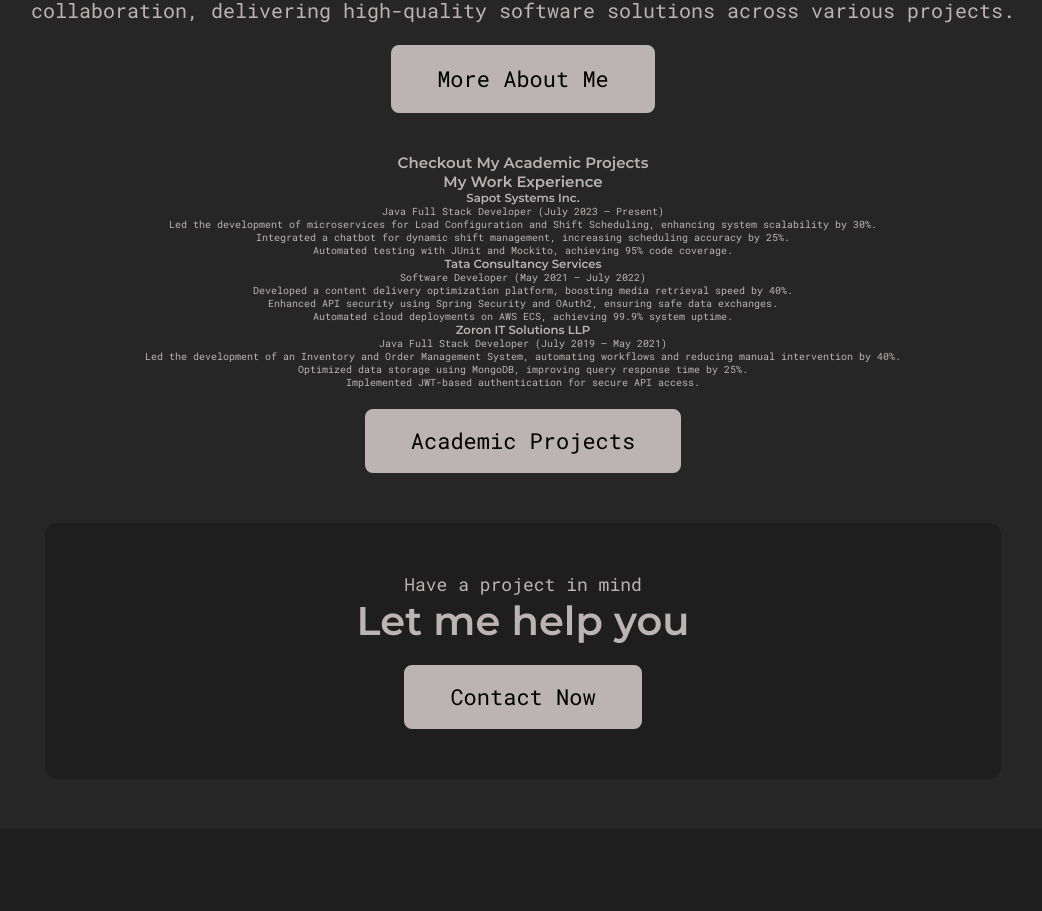
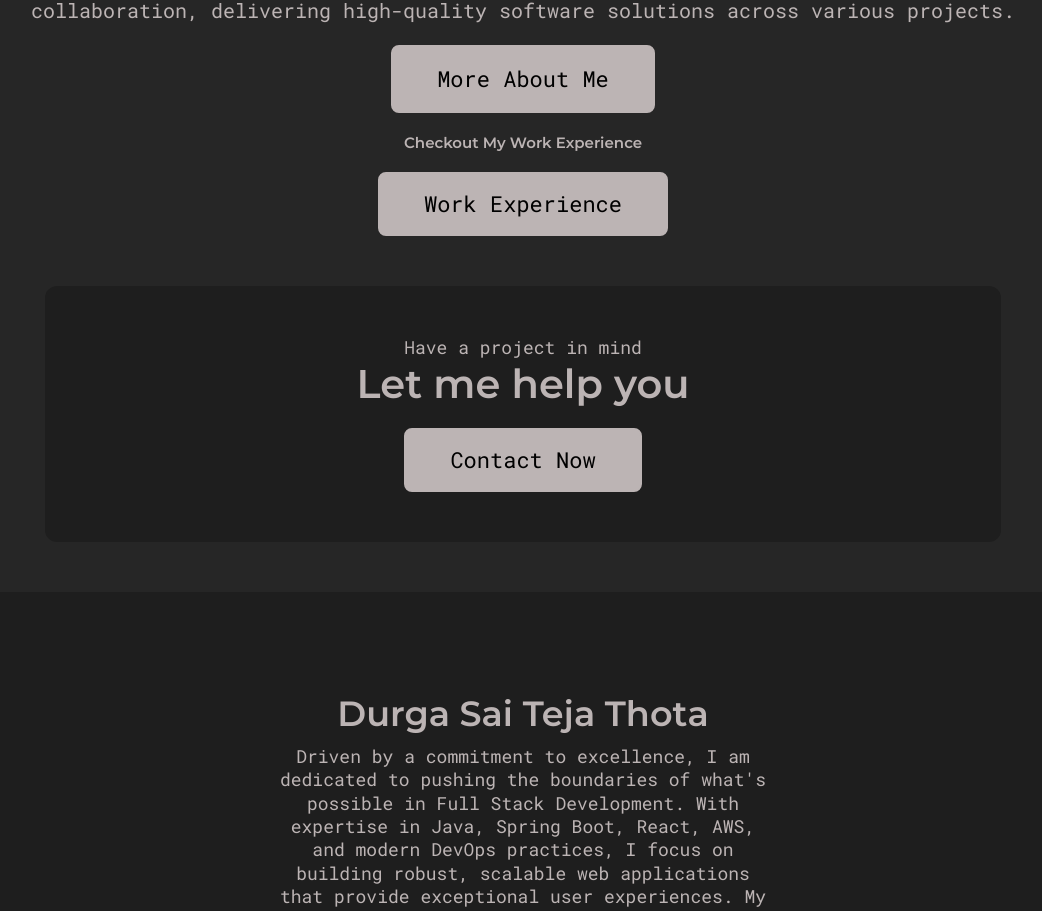
Before and after one commit to durgasaitejathota/durga-portfolio, a React (Create React App) app: page / in a window 1280 px wide. Shown: the part 1235-2146 px from the top of the page, without its empty margins (117-1159 px from the left). Built offline with nearby package versions, Linux system fonts and the light colour scheme.

Commit message:
Update Home.js

```diff
--- a/src/pages/Home.js
+++ b/src/pages/Home.js
@@ -50,10 +50,11 @@ export default function Home() {
             <Button btnText="More About Me" btnLink="/about" />
           </div>
         </div>
-        <div className="projectsSection">
-          <h2>Checkout My Academic Projects</h2>
-          <ProjectsSection />
-          <Button btnText="Academic Projects" btnLink="/projects" />
+        <div className="experienceSection">
+
+          <experienceSection />
+    <h2>Checkout My Work Experience</h2>
+          <Button btnText="Work Experience" btnLink="/projects" />
         </div>
         <ContactBanner />
       </div>
```
